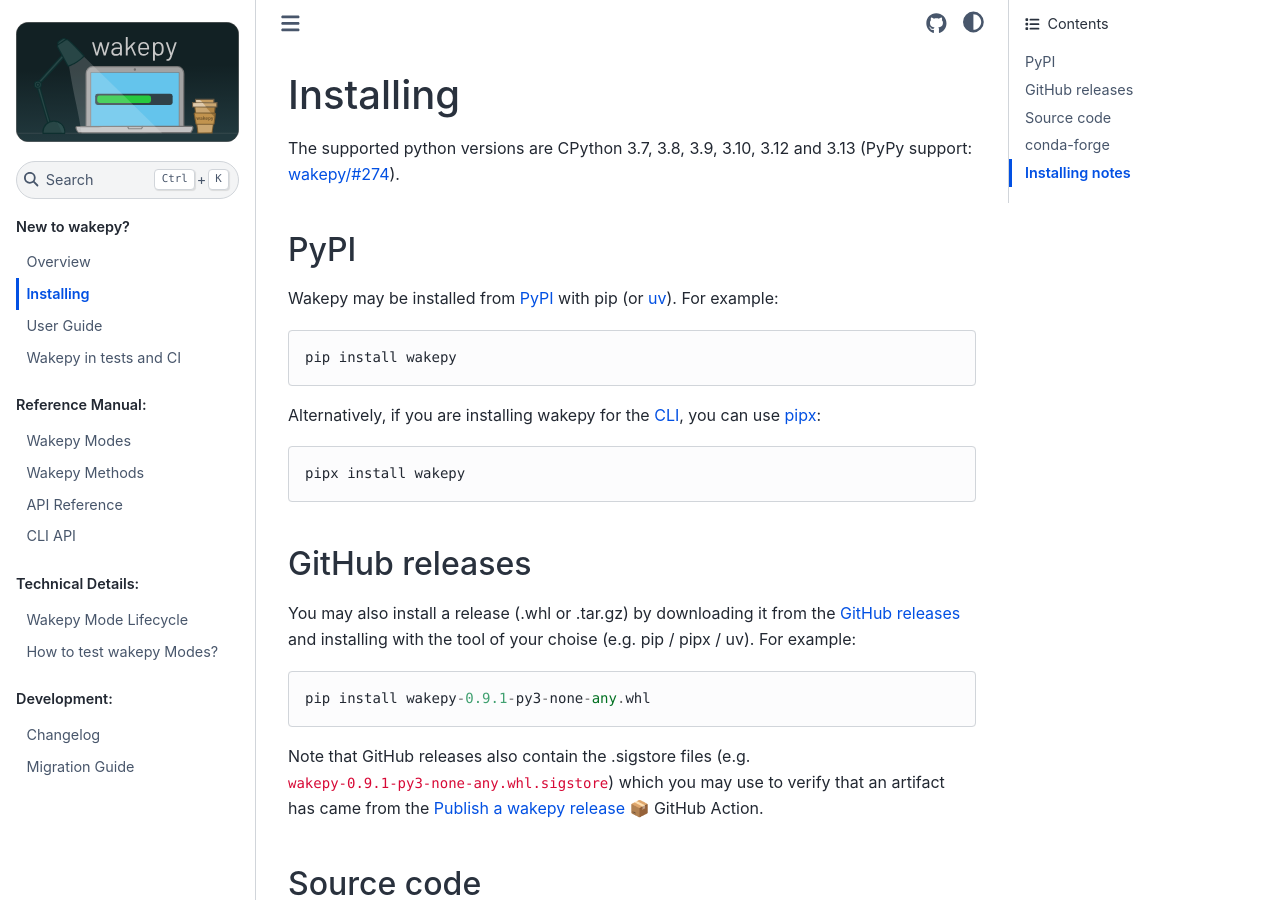
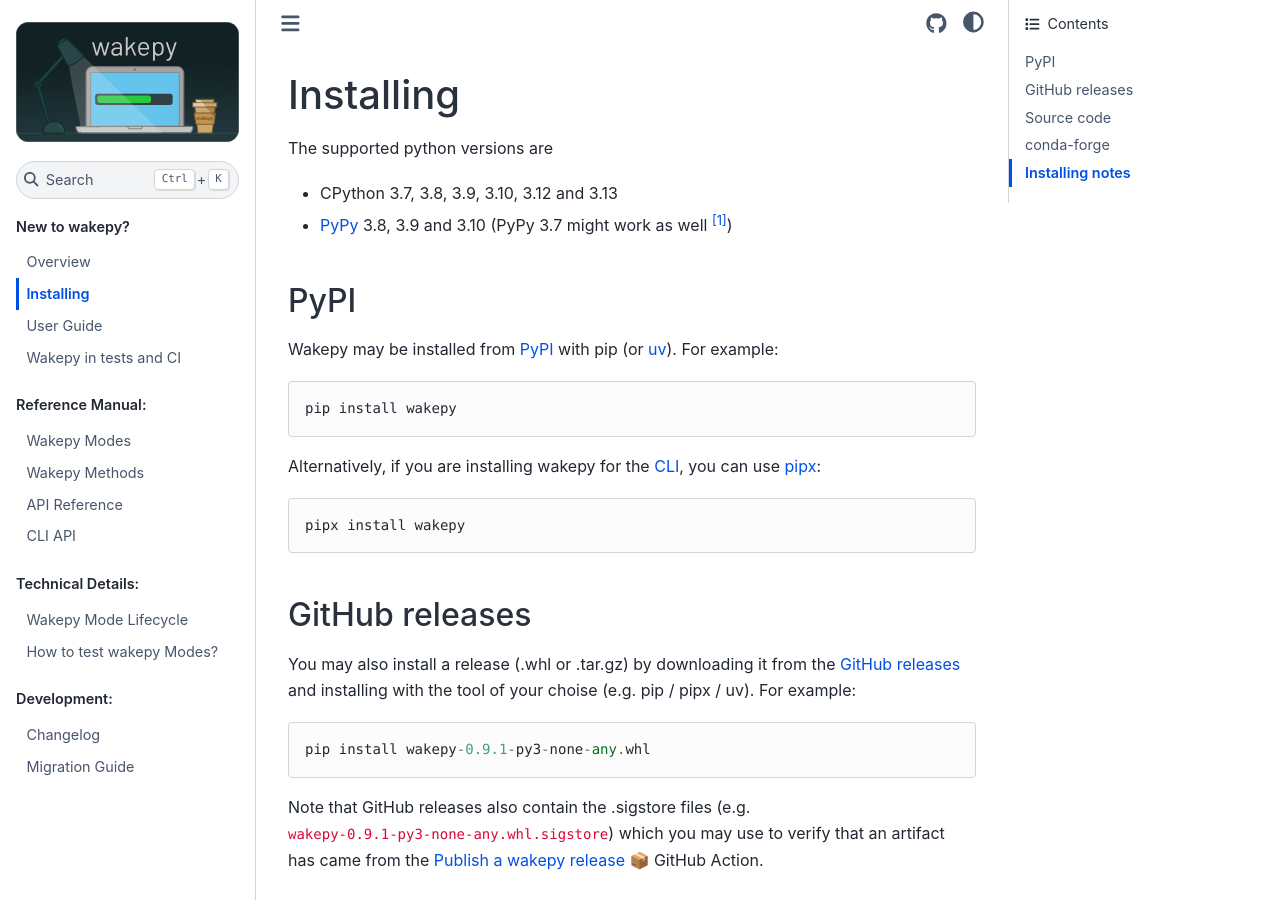
Before and after one commit to fohrloop/wakepy, a Sphinx documentation site: the page built from docs/source/installing.md, in a window 1280 px wide and 900 px high. Built offline with Sphinx 7.4.7 and the Sphinx Book theme 1.1.4, drawn with Linux system fonts in a browser that asks for light colours; the version number could not be read and is left out; some of the changed text lies outside the part shown.

Commit message:
update docs about PyPy

```diff
--- a/docs/source/installing.md
+++ b/docs/source/installing.md
@@ -1,6 +1,11 @@
 # Installing
 
-The supported python versions are CPython 3.7, 3.8, 3.9, 3.10, 3.12 and 3.13 (PyPy support: [wakepy/#274](https://github.com/fohrloop/wakepy/issues/274)).
+The supported python versions are
+
+- CPython 3.7, 3.8, 3.9, 3.10, 3.12 and 3.13
+- [PyPy](https://pypy.org/) 3.8, 3.9 and 3.10 (PyPy 3.7 might work as well [^pypy37])
+
+[^pypy37]: The PyPy 3.7 also passes unit tests but cannot be used with mypy, so it's not officially supported. See: [this comment in wakepy/#393](https://github.com/fohrloop/wakepy/pull/393#issuecomment-2362974437)
 
 ## PyPI
 Wakepy may be installed from [PyPI](https://pypi.org/project/wakepy/) with pip (or [uv](https://github.com/astral-sh/uv)). For example:
```
Also changed, not shown: README.md (+2 -2 lines).
